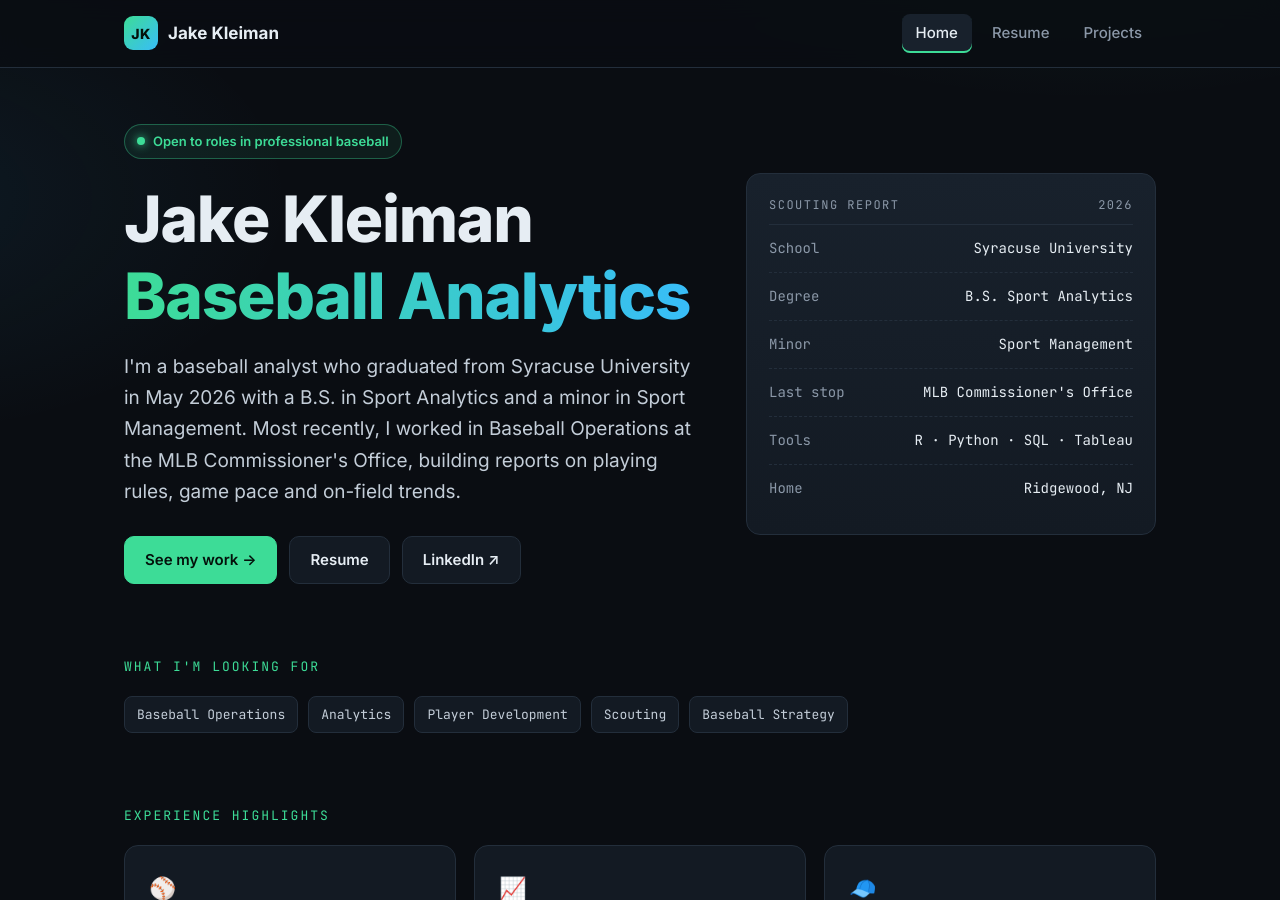
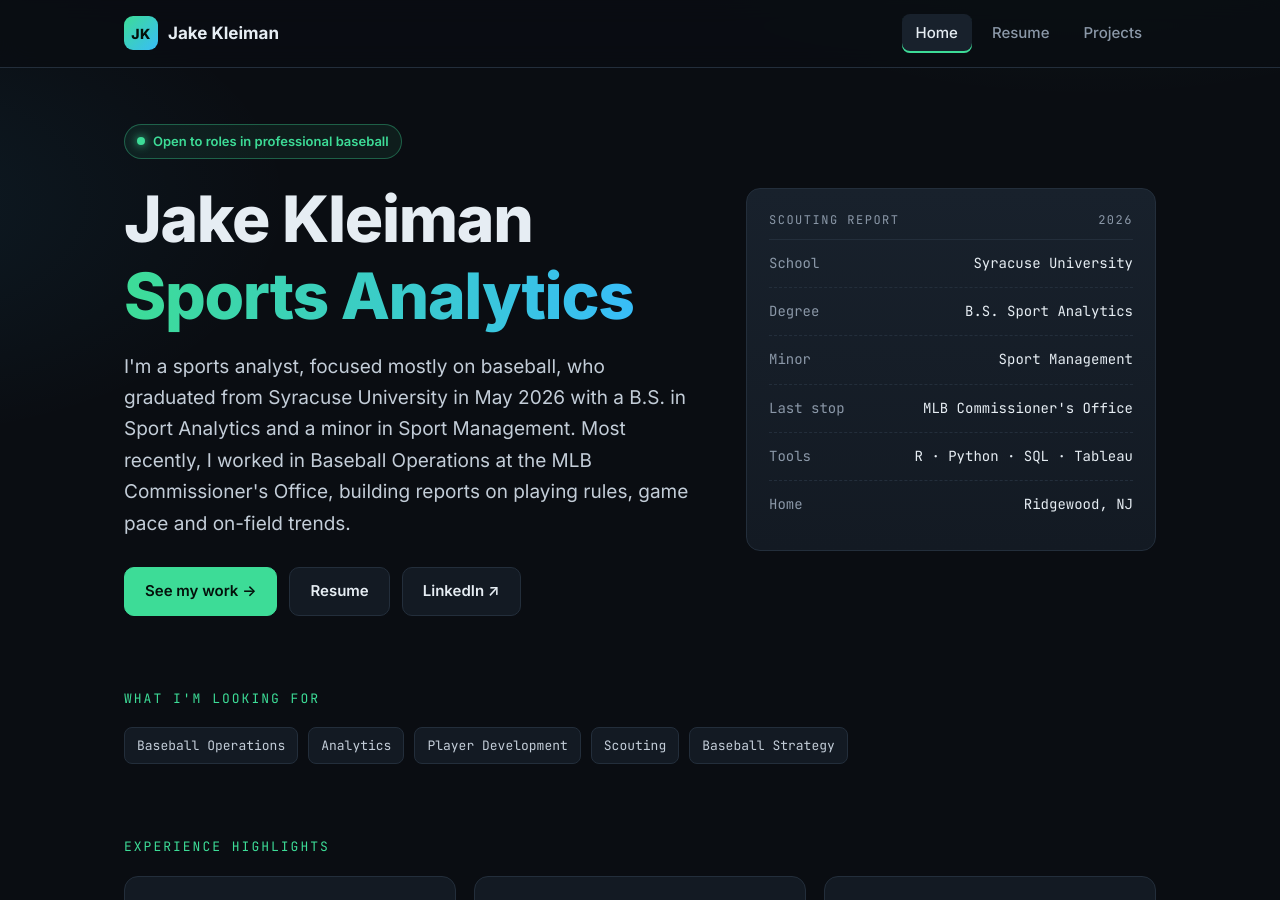
Before and after one commit to jakekleiman/jakekleiman.github.io, a Jekyll site: the page built from index.md, in a window 1280 px wide and 900 px high. Built offline with Jekyll 4.4.1, drawn with Linux system fonts in a browser that asks for light colours; some of the changed text lies outside the part shown.

Commit message:
Broaden site wording beyond baseball-only
Co-Authored-By: Claude Opus 5.5 <noreply@anthropic.com>
Claude-Session: https://claude.ai/code/session_019BerLSqfVTxTjg18rd7J3i

```diff
--- a/_config.yml
+++ b/_config.yml
@@ -1,5 +1,5 @@
 title: Jake Kleiman
-description: Baseball analytics, strategy and player evaluation
+description: Sports analytics, mostly baseball. Strategy, player evaluation and the decisions teams make every day.
 author: Jake Kleiman
 email: jmkleiman@icloud.com
 linkedin: https://www.linkedin.com/in/jake-kleiman
--- a/index.md
+++ b/index.md
@@ -6,8 +6,8 @@ title: Home
 <section class="hero">
   <div>
     <div class="status"><span class="dot"></span>Open to roles in professional baseball</div>
-    <h1>Jake Kleiman<br><span class="grad">Baseball Analytics</span></h1>
-    <p class="lead">I'm a baseball analyst who graduated from Syracuse University in May 2026 with a B.S. in Sport Analytics and a minor in Sport Management. Most recently, I worked in Baseball Operations at the MLB Commissioner's Office, building reports on playing rules, game pace and on-field trends.</p>
+    <h1>Jake Kleiman<br><span class="grad">Sports Analytics</span></h1>
+    <p class="lead">I'm a sports analyst, focused mostly on baseball, who graduated from Syracuse University in May 2026 with a B.S. in Sport Analytics and a minor in Sport Management. Most recently, I worked in Baseball Operations at the MLB Commissioner's Office, building reports on playing rules, game pace and on-field trends.</p>
     <div class="btn-row">
       <a class="btn btn-primary" href="{{ '/projects/' | relative_url }}">See my work →</a>
       <a class="btn" href="{{ '/resume/' | relative_url }}">Resume</a>
@@ -76,7 +76,7 @@ title: Home
 
 <section class="contact">
   <div>
-    <h2>Let's talk baseball.</h2>
+    <h2>Let's talk ball.</h2>
     <p>The best way to reach me is email or LinkedIn.</p>
   </div>
   <div class="btn-row" style="margin-top:0">
```
Also changed, not shown: projects.md (+1 -1 lines), README.md.
